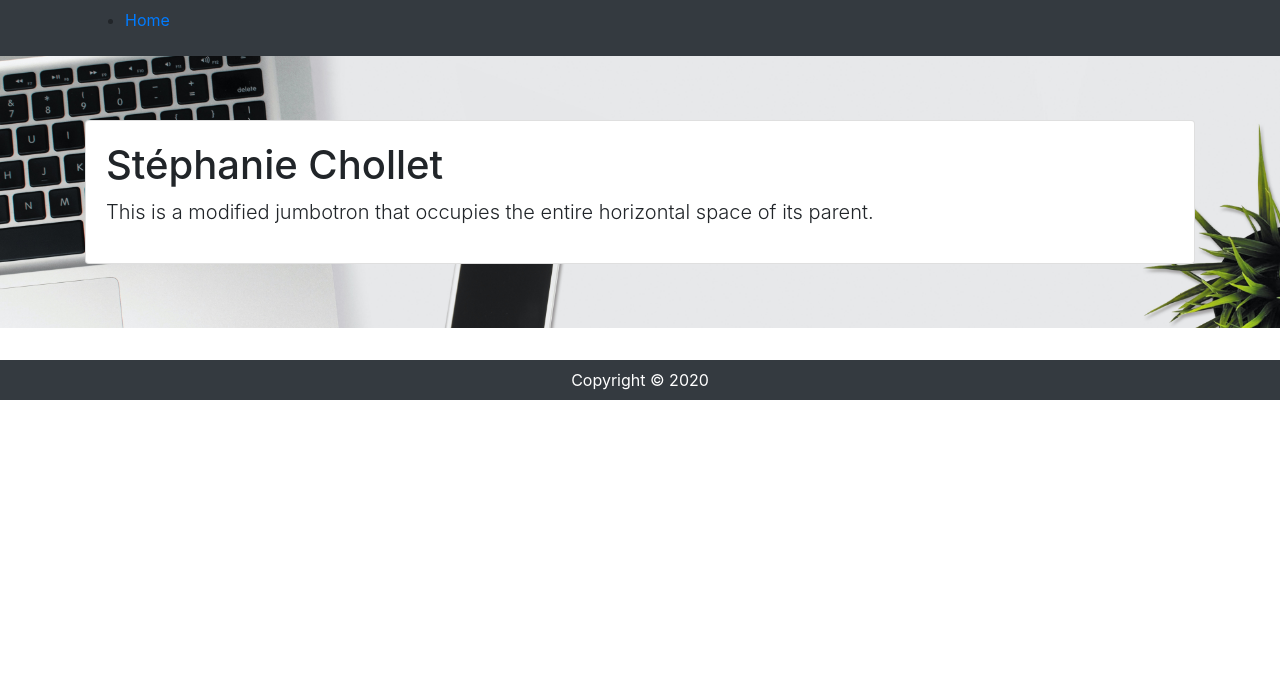
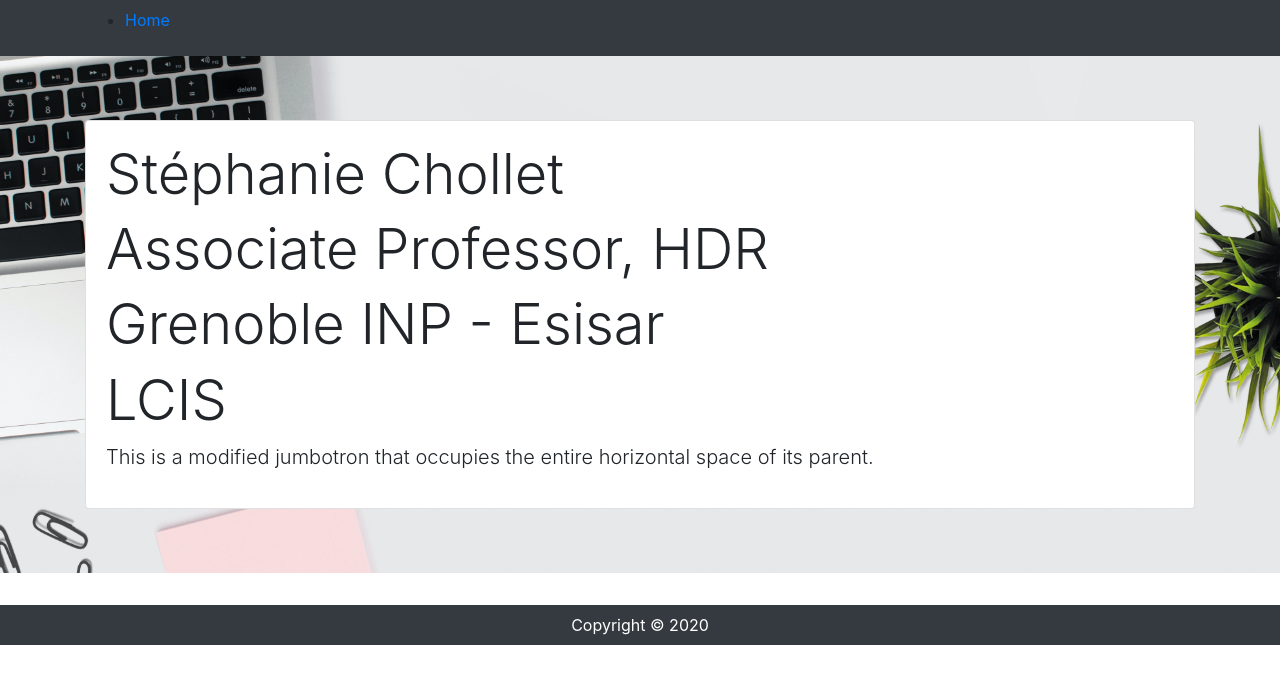
Before and after one commit to schollet/homepage, a Jekyll site: the page built from index.html, in a window 1280 px wide. Shown: the top 684 px of the page. Built offline with Jekyll 4.4.1, drawn with Linux system fonts in a browser that asks for light colours.

Commit message:
Update index.html

```diff
--- a/index.html
+++ b/index.html
@@ -6,8 +6,11 @@ layout: default
   style="background-image: url(assets/pexels-dominika-roseclay-1036841.jpg); background-size: 100%;">
   <div class="container">
     <div class="card">
-      <div class="card-body">
-    <h1 class="display-5">Stéphanie Chollet</h1>
+      <div class="card-body justify-content-center">
+    <h1 class="display-4">Stéphanie Chollet</h1>
+        <h3 class="display-4">Associate Professor, HDR</h3>
+        <h5 class="display-4">Grenoble INP - Esisar</h5>
+        <h5 class="display-4">LCIS</h5>
     <p class="lead">This is a modified jumbotron that occupies the entire horizontal space of its parent.</p>
       </div>
     </div>
```
